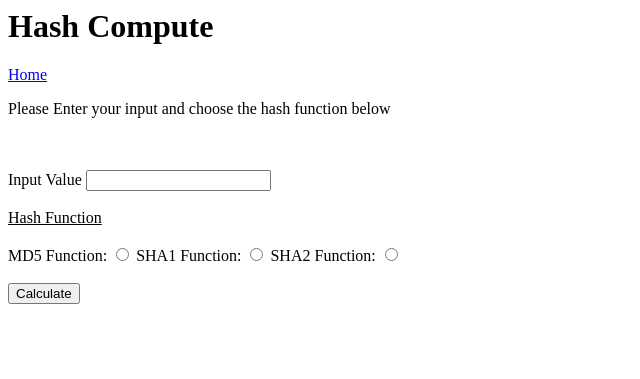
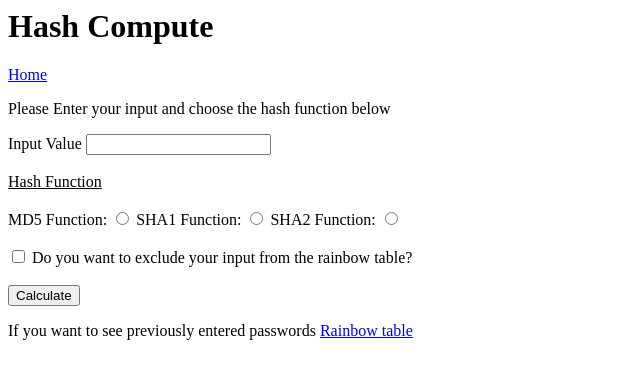
Before and after one commit to ftp24/Hash_Webapp, a Flask app: page /compute in a window 1280 px wide. Shown: the top 379 px of the page, without its empty margins (0-640 px from the left). Run offline with Flask 2, Linux system fonts and the light colour scheme; some libraries are stand-ins or nearby versions.

Commit message:
added rainbow table and few additional functionality

```diff
--- a/main.py
+++ b/main.py
@@ -1,6 +1,6 @@
 from flask import Flask, render_template, request
-import hfunct
-
+from reqpack import hfunct
+import psycopg2
 app = Flask("Hash Converter")
 
 def main_html(hash_md5,hash_sha1,hash_sha2):
@@ -8,6 +8,23 @@ def main_html(hash_md5,hash_sha1,hash_sha2):
     md5=hash_md5,
     sha1=hash_sha1,
     sha2=hash_sha2)
+
+def add_data(input, hash_md5,hash_sha1,hash_sha2):
+    conn=psycopg2.connect("dbname=hash_webapp")
+    cur = conn.cursor()
+    cur.execute("""INSERT INTO hashes (input,MD5,SHA1,SHA2) VALUES (%s,%s,%s,%s)
+    ON CONFLICT (input) DO NOTHING;""",
+    (input,hash_md5,hash_sha1,hash_sha2))
+    conn.commit()
+
+@app.route("/rainbowtable")
+def print_data():
+    conn=psycopg2.connect("dbname=hash_webapp")
+    cur = conn.cursor()
+    cur.execute("SELECT * FROM hashes")
+    hlist=cur.fetchall()
+    return render_template('rainbowtable.html',hlist=hlist)
+
 
 @app.route("/compute")
 def compute_html():
@@ -17,13 +34,19 @@ def compute_html():
 def result():
     itext=request.form['itext']
     hf=request.form['h_function']
+    md5 = hfunct.MD5(itext)
+    sha1 = hfunct.SHA1(itext)
+    sha2 = hfunct.SHA2(itext)
+
+    if("save" not in request.form):
+        add_data(itext,md5,sha1,sha2)
 
     if(hf == "md5"):
-        oval = hfunct.MD5(itext)
+        oval = md5
     elif(hf == "sha1"):
-        oval = hfunct.SHA1(itext)
+        oval = sha1
     elif(hf == "sha2"):
-        oval = hfunct.SHA2(itext)
+        oval = sha2
 
     return render_template("results.html",
     h_function=hf,
--- /dev/null
+++ b/reqpack/sqlcreate.sql
@@ -0,0 +1,2 @@
+CREATE TABLE hashes (id SERIAL PRIMARY KEY, input TEXT UNIQUE, MD5 TEXT,
+  SHA1 TEXT, SHA2 TEXT);
--- a/requirements.txt
+++ b/requirements.txt
@@ -1,4 +1,4 @@
-Packages required to run this webapp
+Packages required to run this website
 
 click==8.0.1
 Flask==2.0.1
--- a/templates/compute.html
+++ b/templates/compute.html
@@ -4,7 +4,6 @@
 <h1>Hash Compute</h1>
 <a href="/">Home</a>
 <p>Please Enter your input and choose the hash function below</p>
-<br></br>
 
 <form method="post" action="/result">
   <label for="itext">Input Value</label>
@@ -24,8 +23,18 @@
     <input type="radio" id="sha2" name="h_function" value="sha2" required />
 
   <br></br>
+<label><input name="save" type="checkbox" value="exclude" />
+   Do you want to exclude your input from the rainbow table?</label>
+
+  <br></br>
   <input type="submit" value="Calculate" />
 </form>
 {% block results %}
 {% endblock %}
+
+<p>
+  If you want to see previously entered passwords
+  <a href="/rainbowtable">Rainbow table</a>
+</p>
+
 {% endblock %}
--- a/templates/mainpage.html
+++ b/templates/mainpage.html
@@ -22,4 +22,8 @@
     If you want to compute your own password's hashes, click the following link:
     <a href="/compute">Compute Hashes</a>
   </p>
+  <p>
+    If you want to see previously entered passwords
+    <a href="/rainbowtable">Rainbow table</a>
+  </p>
 {% endblock %}
```
Also changed, not shown: reqpack/hfunct.py (added, +15 -0 lines), templates/rainbowtable.html (added, +10 -0 lines), README.md.
